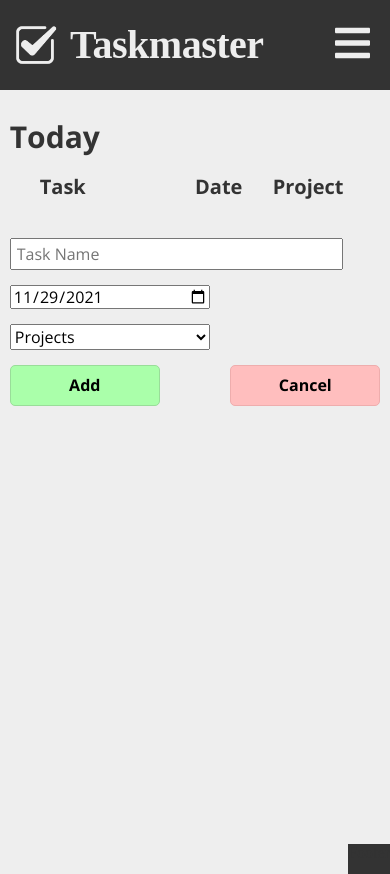
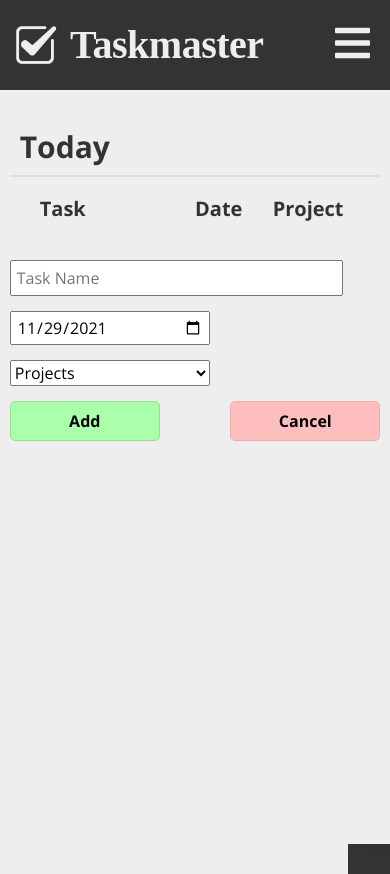
Before and after one commit to dereknill/todo-list, a website built with webpack: page src/index.html in a window 390 px wide. Both pictures are taken after a click on the element "Add Task". Built offline with nearby package versions, Linux system fonts and the light colour scheme; a web font is replaced by a local one.

Commit message:
Testing mobile layout

```diff
--- a/src/dom-controller.js
+++ b/src/dom-controller.js
@@ -56,6 +56,11 @@
     }
   }
 
+  function triggerFadeAnim() {
+    contentDiv.style.animation = "none";
+    contentDiv.offsetHeight;
+    contentDiv.style.animation = null;
+  }
   function toggleAddProject() {
     if (addProjectButton.classList.contains("hide")) {
       addProjectButton.classList.remove("hide");
@@ -294,6 +299,7 @@
     hideAddTaskMenu,
     getAddTaskDateElement,
     addTasks,
+    triggerFadeAnim,
   };
 })();
 
--- a/src/index.html
+++ b/src/index.html
@@ -40,7 +40,7 @@
                 </div>
             </div>
             <div class="content-section">
-                <div class="content-inner-container">
+                <div class="content-inner-container fade-in">
                     <div class="content-heading">
                         <div class="content-title"></div>
                         <button class="button-main button-delete-project">Delete</button>
--- a/src/index.js
+++ b/src/index.js
@@ -125,6 +125,7 @@
     DOMController.setMenuSectionVisible(false);
   }
   DOMController.hideAddTaskMenu();
+  DOMController.triggerFadeAnim();
   currentProject = projectName;
 }
 
--- a/src/style.css
+++ b/src/style.css
@@ -223,8 +223,14 @@
   grid-template-columns: 30px 2fr 1fr 1fr 30px;
   grid-template-rows: auto;
   vertical-align: center;
+  word-wrap: break-word;
+  word-break: break-all;
+  overflow-wrap: break-word;
 }
 
+.word-wrap {
+  word-wrap: break-word;
+}
 .add-project-buttons-container {
   display: flex;
   justify-content: space-between;
@@ -235,6 +241,8 @@
   display: flex;
   justify-content: space-between;
   align-items: center;
+  border-bottom: 2px solid var(--secondary-color);
+  padding: 10px;
 }
 
 .content-title {
@@ -279,6 +287,7 @@
 
 .add-task-title-input {
   width: 90%;
+  height: 100%;
   padding: 5px;
 }
 
@@ -286,6 +295,7 @@
   width: 90%;
   max-width: 200px;
   height: 100%;
+  padding: 5px;
 }
 
 .add-task-project-select-input {
@@ -339,3 +349,17 @@
 .completed-text {
   text-decoration: line-through;
 }
+
+.fade-in {
+  opacity: 1;
+  animation: fadein 1s;
+}
+
+@keyframes fadein {
+  from {
+    opacity: 0;
+  }
+  to {
+    opacity: 1;
+  }
+}
```
Also changed, not shown: dist/index.html, dist/src_style_css.main.js, 1 other file.
